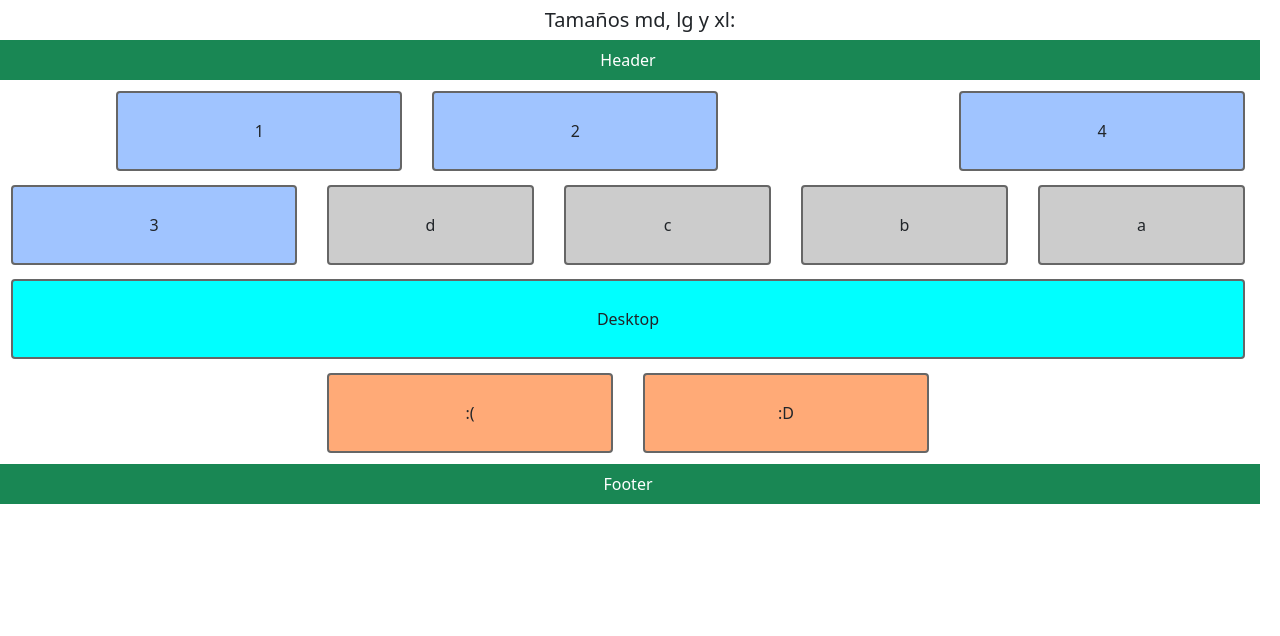
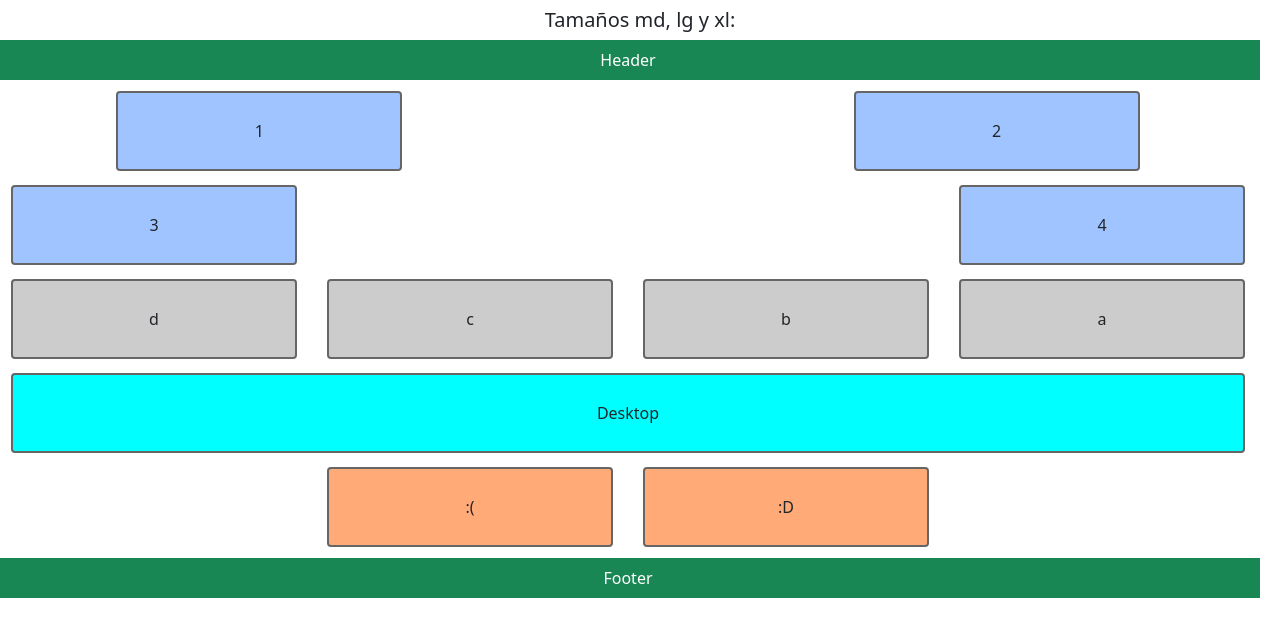
Before and after one commit to eduardescola/Bootcamp, a website: page ex15/index.html in a window 1280 px wide. Drawn offline with nearby package versions, Linux system fonts and the light colour scheme.

Commit message:
fet poxo

```diff
--- a/ex15/index.html
+++ b/ex15/index.html
@@ -50,25 +50,28 @@
         </div>
       </div>
 
-      <!-- Bloques azules numerados -->
+      <!-- Bloques azules numerados - Primera fila (1 y 2) -->
       <div class="row mb-2">
         <div class="col-md-3 offset-md-1">
           <div class="bg-light-blue min-height border-block">1</div>
         </div>
-        <div class="col-md-3">
+        <div class="col-md-3 offset-md-4">
           <div class="bg-light-blue min-height border-block">2</div>
         </div>
-        <div class="col-md-3 offset-md-2">
+      </div>
+
+      <!-- Bloques azules numerados - Segunda fila (3 y 4) -->
+      <div class="row mb-2">
+        <div class="col-md-3">
+          <div class="bg-light-blue min-height border-block">3</div>
+        </div>
+        <div class="col-md-3 offset-md-6">
           <div class="bg-light-blue min-height border-block">4</div>
         </div>
       </div>
 
+      <!-- Bloques grises con letras -->
       <div class="row mb-2">
-        <div class="col-md-3">
-          <div class="bg-light-blue min-height border-block">3</div>
-        </div>
-        <div class="col-md-9">
-          <div class="row">
         <div class="col-md-3">
           <div class="bg-light-gray min-height border-block">d</div>
         </div>
@@ -80,8 +83,6 @@
         </div>
         <div class="col-md-3">
           <div class="bg-light-gray min-height border-block">a</div>
-            </div>
-          </div>
         </div>
       </div>
 
```
Lines whose indentation alone changed are shown as unchanged.
